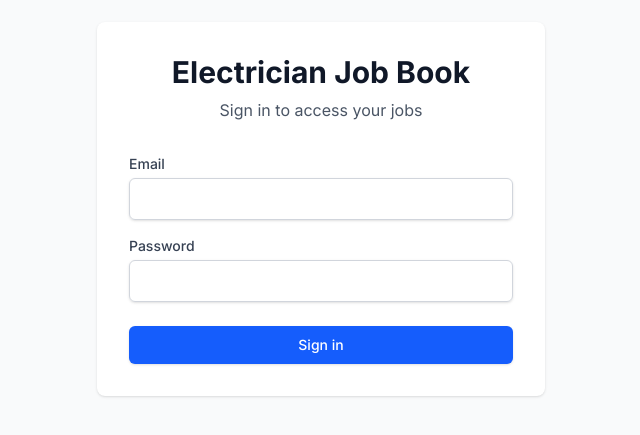
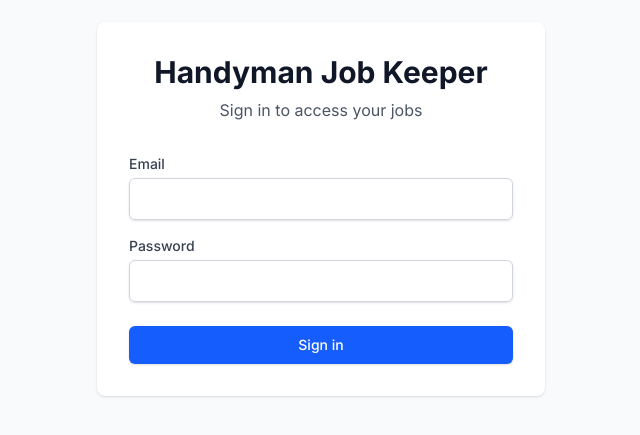
Before and after one commit to deanmccauley/electrician-job-book, a Next.js app: page / in a window 1280 px wide. Shown: the part 191-626 px from the top of the page, without its empty margins (319-959 px from the left). Built offline with nearby package versions, Linux system fonts and the light colour scheme; no server answers.

Commit message:
Staging Test

```diff
--- a/app/components/LoginForm.tsx
+++ b/app/components/LoginForm.tsx
@@ -37,7 +37,7 @@ export default function LoginForm() {
       <div className="max-w-md w-full space-y-8 p-8 bg-white rounded-lg shadow">
         <div>
           <h2 className="text-3xl font-bold text-center text-gray-900">
-            Electrician Job Book
+            Handyman Job Keeper
           </h2>
           <p className="mt-2 text-center text-gray-600">
             Sign in to access your jobs
```
